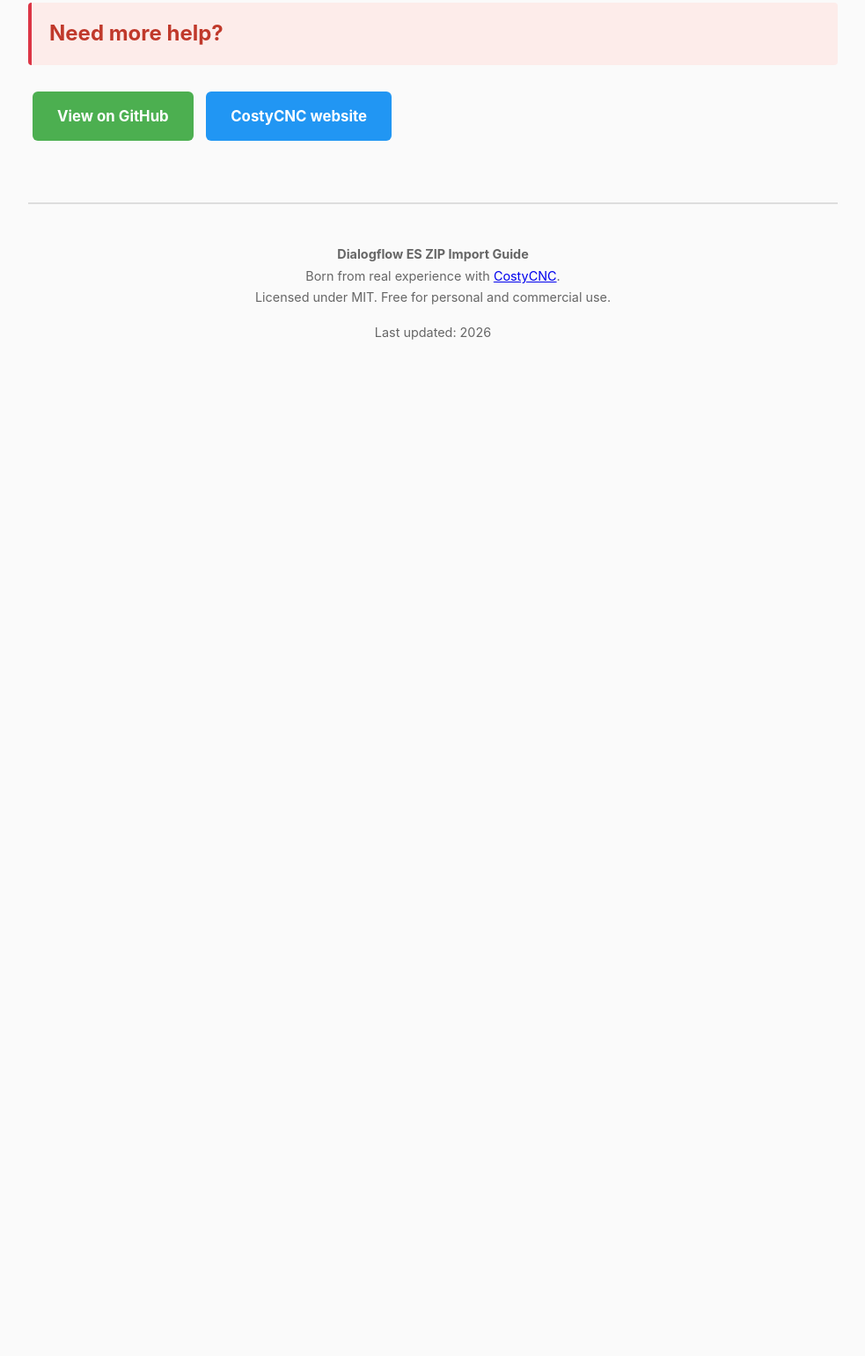
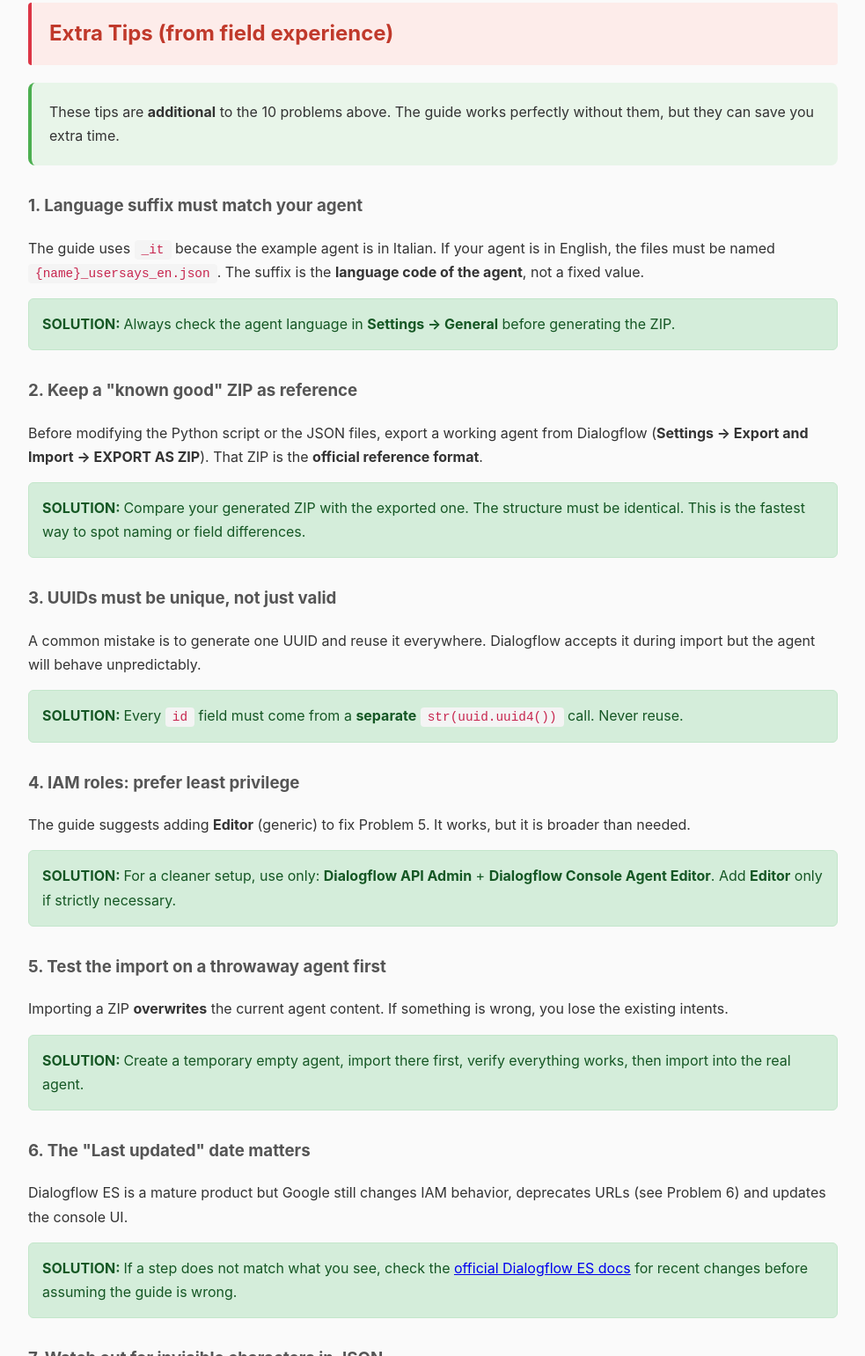
Before and after one commit to costycnc/dialogflow-es-zip-import-guide, a plain HTML site: page index.html in a window 1280 px wide. Shown: the part 10459-12000 px from the top of the page at 88% size, without its empty margins (148-1131 px from the left). Before the commit the page ends 10904 px from the top, so only its background shows below. Drawn offline with Linux system fonts and the light colour scheme.

Commit message:
Update index.html

```diff
--- a/index.html
+++ b/index.html
@@ -542,6 +542,92 @@
   <tr><td>10</td><td>Number of files in <code>intents/</code> = 2 x number of intents</td><td>[ ]</td></tr>
 </table>
 
+ <h2>Extra Tips (from field experience)</h2>
+
+<div class="intro">
+  These tips are <strong>additional</strong> to the 10 problems above.
+  The guide works perfectly without them, but they can save you extra time.
+</div>
+
+<h3>1. Language suffix must match your agent</h3>
+<p>
+  The guide uses <code>_it</code> because the example agent is in Italian.
+  If your agent is in English, the files must be named
+  <code>{name}_usersays_en.json</code>. The suffix is the
+  <strong>language code of the agent</strong>, not a fixed value.
+</p>
+<div class="fix">
+Always check the agent language in <strong>Settings &rarr; General</strong>
+before generating the ZIP.
+</div>
+
+<h3>2. Keep a "known good" ZIP as reference</h3>
+<p>
+  Before modifying the Python script or the JSON files, export a working
+  agent from Dialogflow (<strong>Settings &rarr; Export and Import &rarr; EXPORT AS ZIP</strong>).
+  That ZIP is the <strong>official reference format</strong>.
+</p>
+<div class="fix">
+Compare your generated ZIP with the exported one. The structure must be
+identical. This is the fastest way to spot naming or field differences.
+</div>
+
+<h3>3. UUIDs must be unique, not just valid</h3>
+<p>
+  A common mistake is to generate one UUID and reuse it everywhere.
+  Dialogflow accepts it during import but the agent will behave
+  unpredictably.
+</p>
+<div class="fix">
+Every <code>id</code> field must come from a <strong>separate</strong>
+<code>str(uuid.uuid4())</code> call. Never reuse.
+</div>
+
+<h3>4. IAM roles: prefer least privilege</h3>
+<p>
+  The guide suggests adding <strong>Editor</strong> (generic) to fix
+  Problem 5. It works, but it is broader than needed.
+</p>
+<div class="fix">
+For a cleaner setup, use only:
+<strong>Dialogflow API Admin</strong> +
+<strong>Dialogflow Console Agent Editor</strong>.
+Add <strong>Editor</strong> only if strictly necessary.
+</div>
+
+<h3>5. Test the import on a throwaway agent first</h3>
+<p>
+  Importing a ZIP <strong>overwrites</strong> the current agent content.
+  If something is wrong, you lose the existing intents.
+</p>
+<div class="fix">
+Create a temporary empty agent, import there first, verify everything
+works, then import into the real agent.
+</div>
+
+<h3>6. The "Last updated" date matters</h3>
+<p>
+  Dialogflow ES is a mature product but Google still changes IAM behavior,
+  deprecates URLs (see Problem 6) and updates the console UI.
+</p>
+<div class="fix">
+If a step does not match what you see, check the
+<a href="https://cloud.google.com/dialogflow/es/docs" target="_blank">official Dialogflow ES docs</a>
+for recent changes before assuming the guide is wrong.
+</div>
+
+<h3>7. Watch out for invisible characters in JSON</h3>
+<p>
+  Problem 3 mentions BOM, but other invisible issues exist:
+  non-breaking spaces (<code>\u00A0</code>), smart quotes
+  (<code>“ ” ‘ ’</code>) copied from Word or web pages, and
+  zero-width spaces.
+</p>
+<div class="fix">
+Always type JSON strings manually or paste through a plain-text editor.
+Never copy from Word, Google Docs or rendered HTML.
+</div>
+
 <h2>Need more help?</h2>
 
 <p>
```
